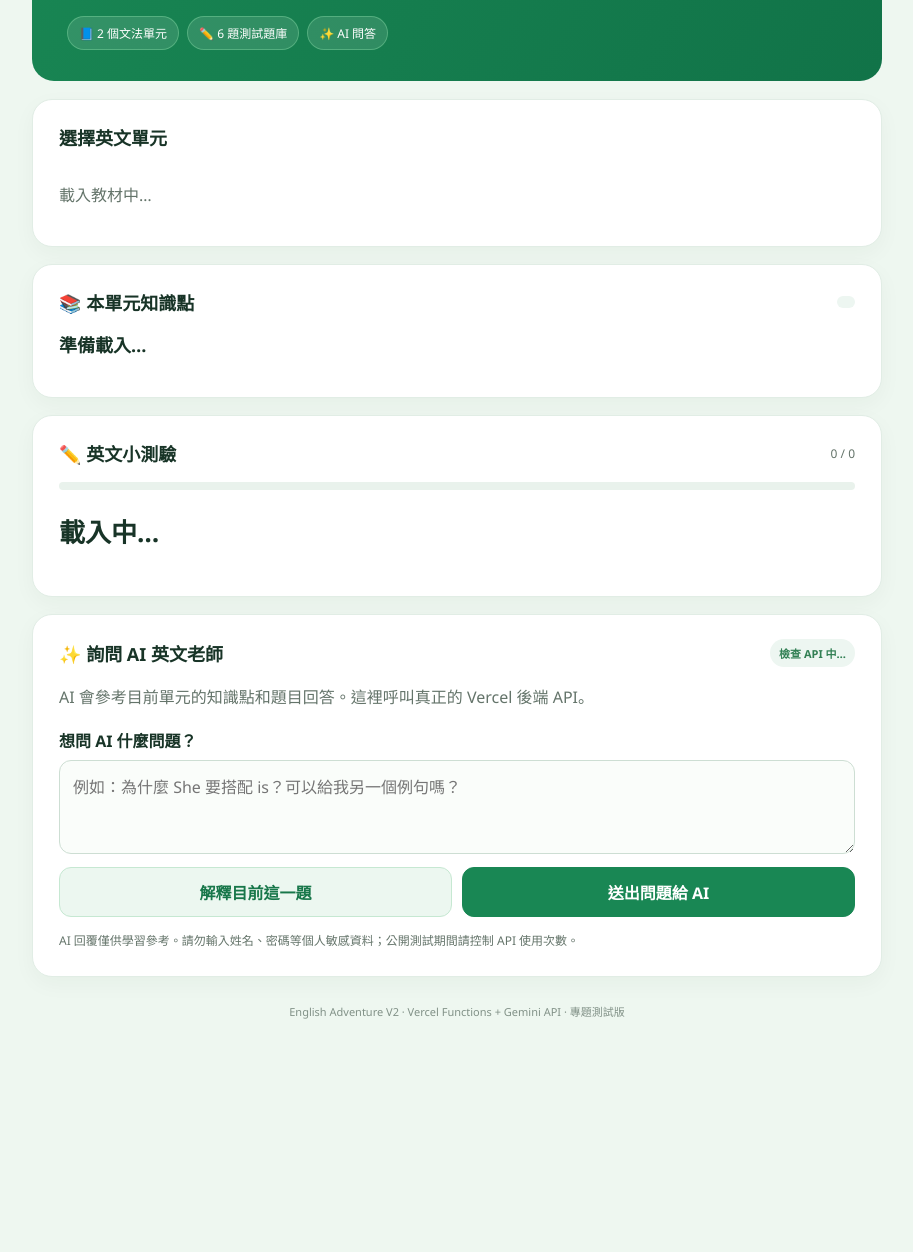
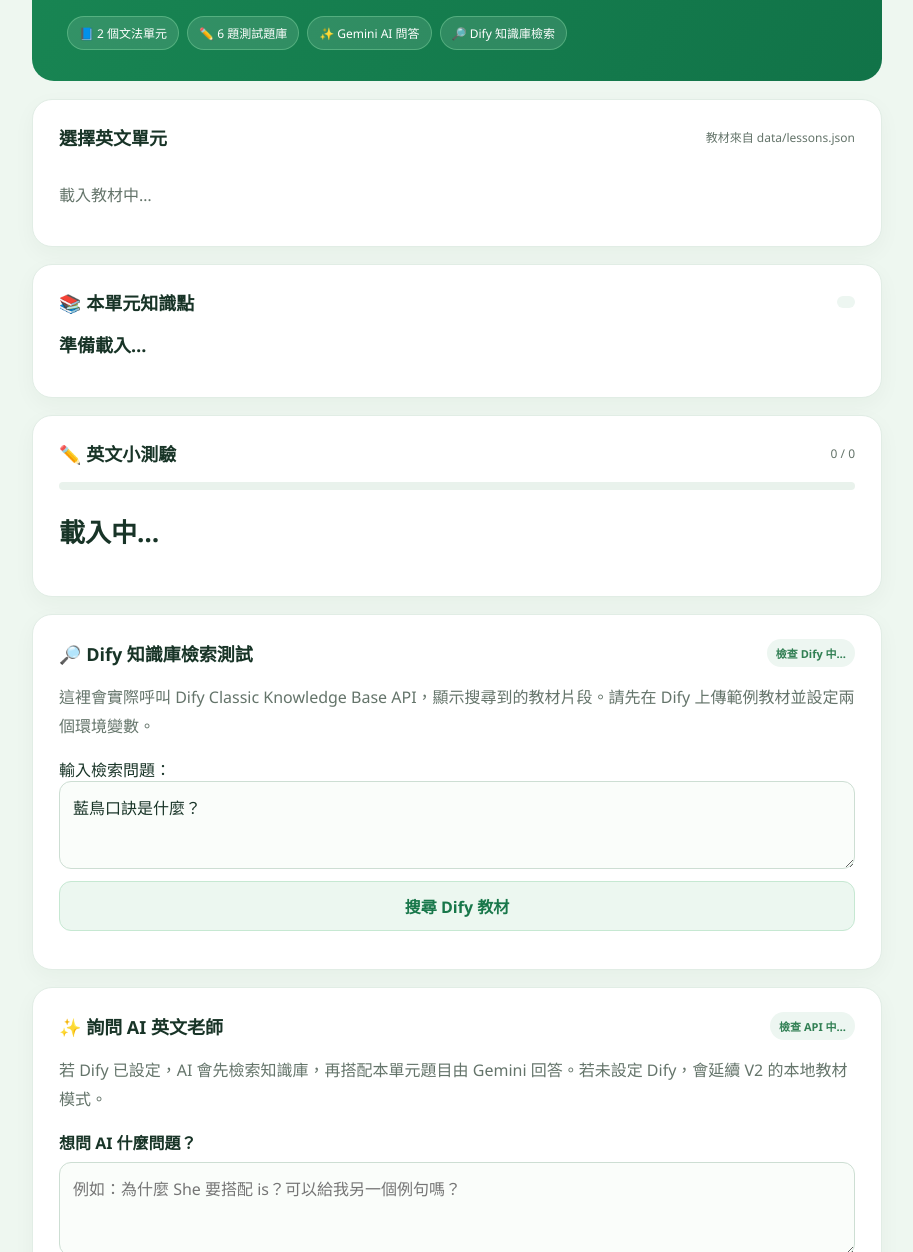
Before and after one commit to max2588/English-AI-Platform, a website: page index.html in a window 1280 px wide. Shown: the part 298-1550 px from the top of the page, without its empty margins (183-1096 px from the left). Before the commit the page ends 1364 px from the top, so only its background shows below. Drawn offline with Linux system fonts and the light colour scheme.

Commit message:
Update index.html

```diff
--- a/index.html
+++ b/index.html
@@ -4,8 +4,8 @@
   <meta charset="UTF-8">
   <meta name="viewport" content="width=device-width, initial-scale=1">
   <meta name="theme-color" content="#eff9f1">
-  <meta name="description" content="測試。">
-  <title>English Adventure V2 | AI 英文學習平台</title>
+  <meta name="description" content="英文題庫、文法知識點與 Dify 知識庫與 Gemini AI 教學整合測試。">
+  <title>English Adventure V3 | Dify 知識庫測試</title>
   <link rel="stylesheet" href="/style.css">
   <script src="/app.js" defer></script>
 </head>
@@ -14,8 +14,8 @@
     <header class="site-header">
       <div class="brand-mark" aria-hidden="true">EA</div>
       <div>
-        <div class="brand">English Adventure <span class="version">V2</span></div>
-        <div class="subtitle">測試</div>
+        <div class="brand">English Adventure <span class="version">V3</span></div>
+        <div class="subtitle">英文教材 × 題庫 × Dify RAG × Gemini AI｜功能整合測試</div>
       </div>
     </header>
 
@@ -23,11 +23,11 @@
       <span class="eyebrow">WELCOME TO YOUR ENGLISH JOURNEY</span>
       <h1 id="page-title">每天練習一點點，<br>英文進步看得見。</h1>
       <p>先閱讀知識點，再回答幾題英文。遇到不懂的地方，試著請 AI 老師解釋。</p>
-      <div class="chips"><span>📘 2 個文法單元</span><span>✏️ 6 題測試題庫</span><span>✨ AI 問答</span></div>
+      <div class="chips"><span>📘 2 個文法單元</span><span>✏️ 6 題測試題庫</span><span>✨ Gemini AI 問答</span><span>🔎 Dify 知識庫檢索</span></div>
     </section>
 
     <section class="lesson-chooser panel" aria-labelledby="lesson-title">
-      <div class="section-heading"><h2 id="lesson-title">選擇英文單元</h2><span class="muted"></span></div>
+      <div class="section-heading"><h2 id="lesson-title">選擇英文單元</h2><span class="muted">教材來自 data/lessons.json</span></div>
       <div id="lesson-buttons" class="lesson-buttons"><p class="muted">載入教材中…</p></div>
     </section>
 
@@ -55,9 +55,19 @@
       </div>
     </section>
 
+    <section class="kb-panel panel" aria-labelledby="kb-title">
+      <div class="section-heading"><h2 id="kb-title">🔎 Dify 知識庫檢索測試</h2><span id="kb-status" class="tiny-pill">檢查 Dify 中…</span></div>
+      <p class="muted">這裡會實際呼叫 Dify Classic Knowledge Base API，顯示搜尋到的教材片段。請先在 Dify 上傳範例教材並設定兩個環境變數。</p>
+      <label for="kb-query">輸入檢索問題：</label>
+      <textarea id="kb-query" rows="2" maxlength="240" placeholder="試試：藍鳥口訣是什麼？">藍鳥口訣是什麼？</textarea>
+      <div class="kb-actions"><button id="kb-search-btn" type="button" class="secondary">搜尋 Dify 教材</button></div>
+      <div id="kb-feedback" class="ai-answer" aria-live="polite" hidden></div>
+      <div id="kb-results" class="kb-results" aria-live="polite"></div>
+    </section>
+
     <section class="ai-panel panel" aria-labelledby="ai-title">
       <div class="section-heading"><h2 id="ai-title">✨ 詢問 AI 英文老師</h2><span id="api-status" class="tiny-pill">檢查 API 中…</span></div>
-      <p class="muted">AI 會參考目前單元的知識點和題目回答。這裡呼叫真正的 Vercel 後端 API。</p>
+      <p class="muted">若 Dify 已設定，AI 會先檢索知識庫，再搭配本單元題目由 Gemini 回答。若未設定 Dify，會延續 V2 的本地教材模式。</p>
       <label for="ask-text">想問 AI 什麼問題？</label>
       <textarea id="ask-text" rows="3" maxlength="240" placeholder="例如：為什麼 She 要搭配 is？可以給我另一個例句嗎？"></textarea>
       <div class="ai-actions">
@@ -65,9 +75,10 @@
         <button type="button" id="ask-btn" class="primary">送出問題給 AI</button>
       </div>
       <div id="ai-answer" class="ai-answer" role="status" aria-live="polite" hidden></div>
+      <div id="ai-source-note" class="ai-source-note" aria-live="polite" hidden></div>
       <p class="note">AI 回覆僅供學習參考。請勿輸入姓名、密碼等個人敏感資料；公開測試期間請控制 API 使用次數。</p>
     </section>
-    <footer>English Adventure V2 · Vercel Functions + Gemini API · 專題測試版</footer>
+    <footer>English Adventure V3 · Vercel Functions + Dify Classic Knowledge API + Gemini · 專題測試版</footer>
   </main>
 </body>
 </html>
```
